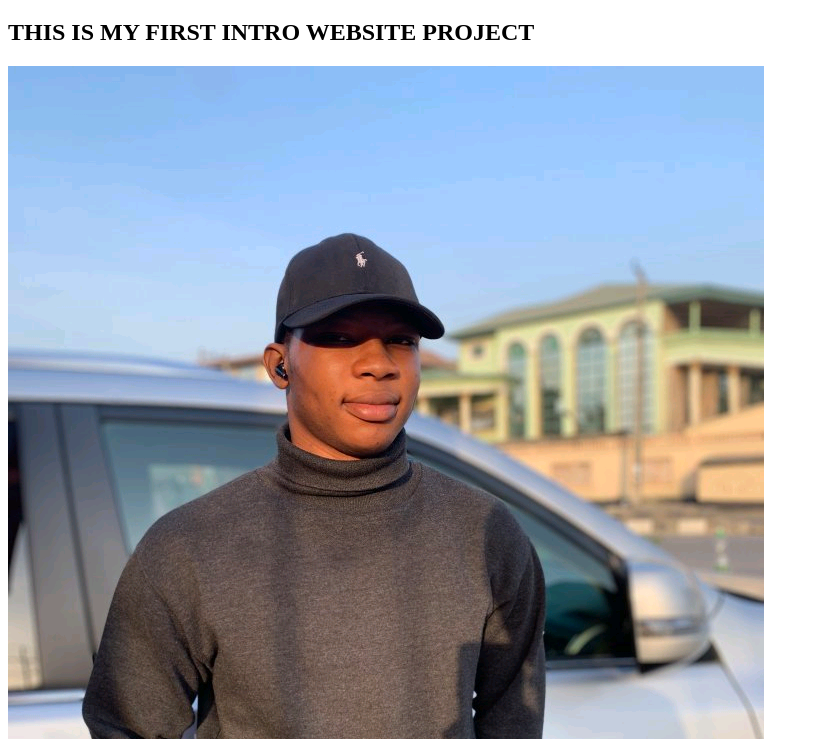
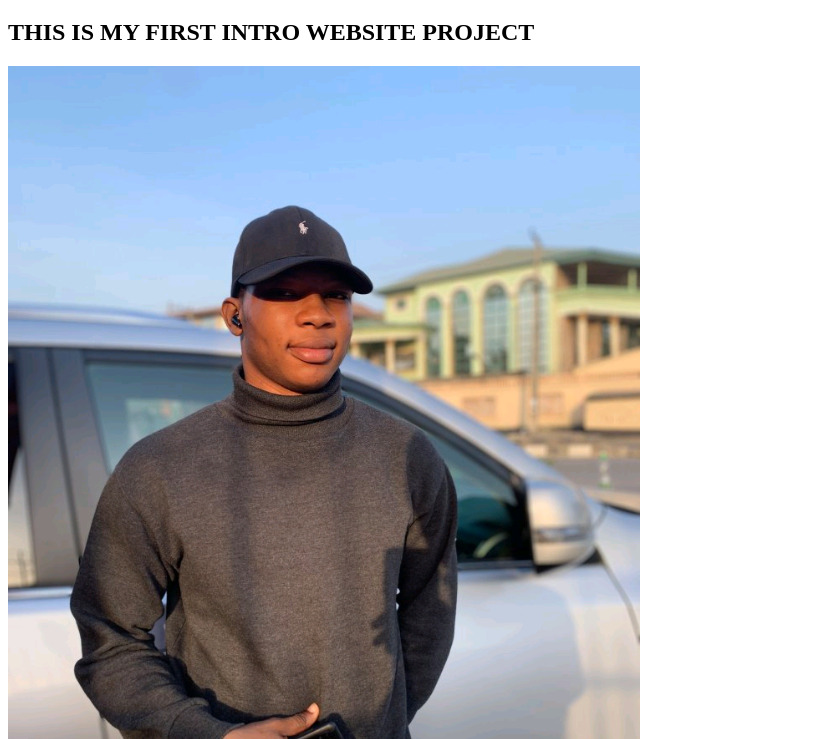
Before and after one commit to AJOH1/intro, a plain HTML site: page index.html in a window 1280 px wide. Shown: the part 61-800 px from the top of the page, without its empty margins (0-819 px from the left). Drawn offline with Linux system fonts and the light colour scheme.

Commit message:
i resized the image to 50%

```diff
--- a/index.html
+++ b/index.html
@@ -8,7 +8,7 @@
 <body>
     <h1>MY NAME IS MICHAEL EKEH</h1>
     <h2>THIS IS MY FIRST INTRO WEBSITE PROJECT</h2>
-    <img src="img/picture.jpg">
+    <img src="img/picture.jpg" width="50%" height="50%">
 
     <p><a href="fav.html">My Fvaorite Meal</a></p>
 </body>
```
